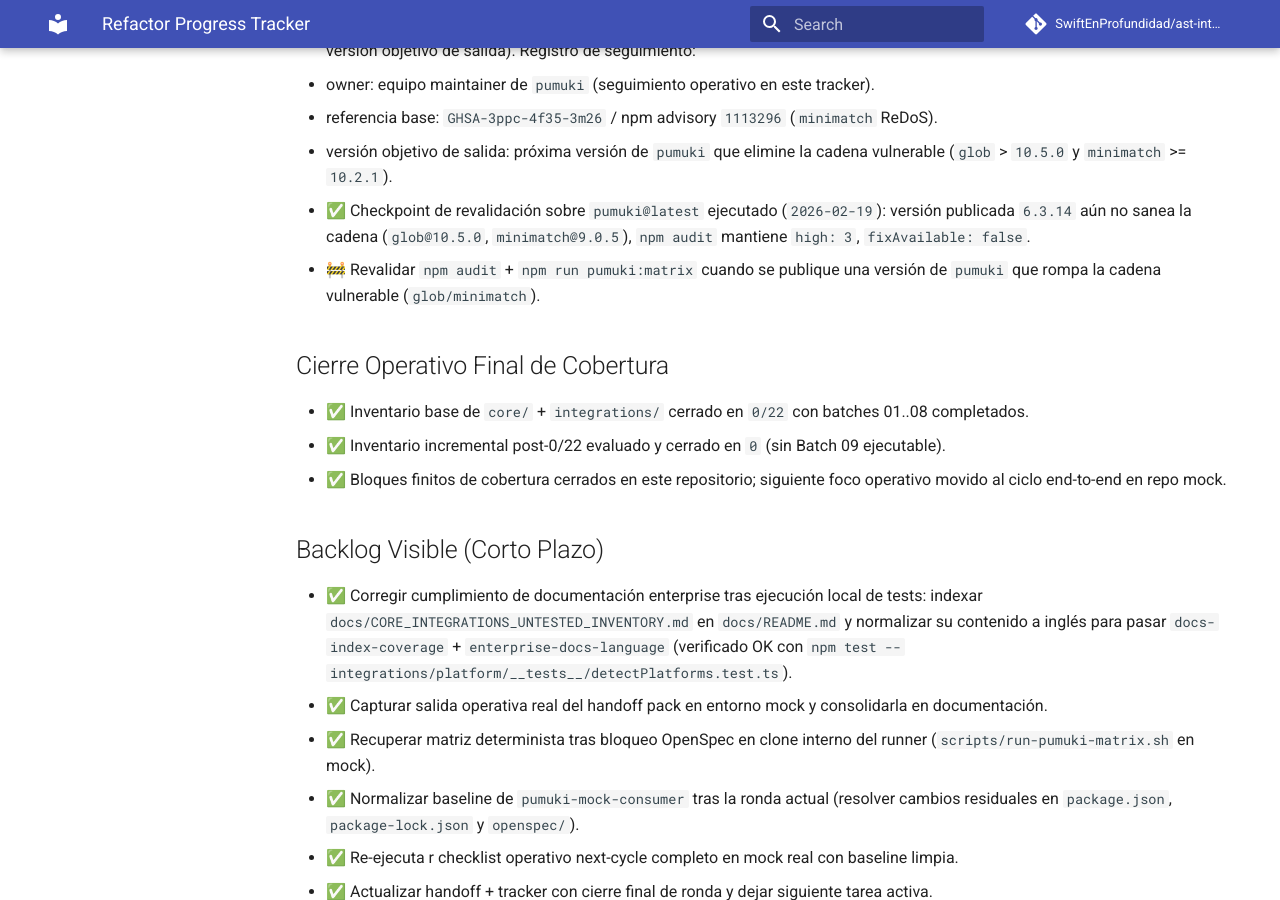
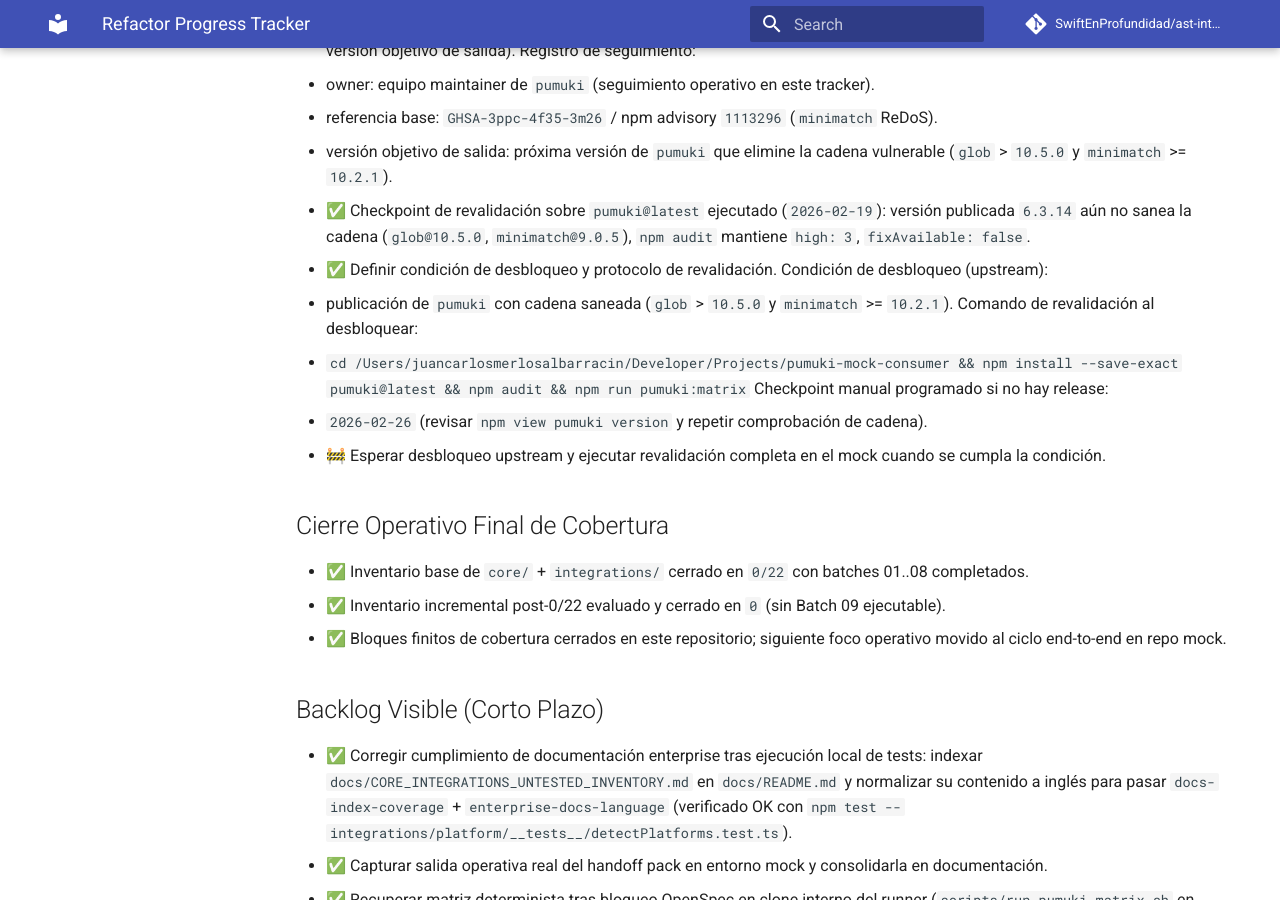
Before and after one commit to SwiftEnProfundidad/ast-intelligence-hooks, an MkDocs documentation site: the page built from docs/REFRACTOR_PROGRESS.md, in a window 1280 px wide and 900 px high, scrolled down 1742 px. Built offline with MkDocs 1.6.1 and Material for MkDocs 9.7.7, drawn with Linux system fonts in a browser that asks for light colours; comment, search, counter and statistics services are not loaded; some of the changed text lies outside the part shown.

Commit message:
docs(tracker): mark upstream-dependent validation as externally blocked with trigger

```diff
--- a/docs/REFRACTOR_PROGRESS.md
+++ b/docs/REFRACTOR_PROGRESS.md
@@ -11,7 +11,7 @@ Estado consolidado del refactor con seguimiento de tareas y evidencia del avance
 - ✅ Bloque finito anterior cerrado con inventario restante **0/22** archivos sin test directo.
 - ✅ Publicar cierre operativo final de la fase de cobertura (inventario base 0/22 + inventario incremental refinado 0).
 - ✅ Consolidar evidencia del ciclo mock ejecutado y cerrar ciclo en este tracker.
-- ⏳ Tarea activa actual: ver sección “Seguimiento Upstream Seguridad (Mock)” (única tarea en 🚧: esperar versión saneada de `pumuki` y revalidar).
+- ⏳ Tarea activa actual: ver sección “Seguimiento Upstream Seguridad (Mock)” (única tarea en 🚧: bloqueo externo hasta release saneada de `pumuki`).
 
 ## Próximo Ciclo Mock (Definición Atómica)
 - ✅ Definir y publicar comando único de arranque del ciclo mock + criterio de aceptación.
@@ -50,7 +50,14 @@ Estado consolidado del refactor con seguimiento de tareas y evidencia del avance
   - referencia base: `GHSA-3ppc-4f35-3m26` / npm advisory `1113296` (`minimatch` ReDoS).
   - versión objetivo de salida: próxima versión de `pumuki` que elimine la cadena vulnerable (`glob` > `10.5.0` y `minimatch` >= `10.2.1`).
 - ✅ Checkpoint de revalidación sobre `pumuki@latest` ejecutado (`2026-02-19`): versión publicada `6.3.14` aún no sanea la cadena (`glob@10.5.0`, `minimatch@9.0.5`), `npm audit` mantiene `high: 3`, `fixAvailable: false`.
-- 🚧 Revalidar `npm audit` + `npm run pumuki:matrix` cuando se publique una versión de `pumuki` que rompa la cadena vulnerable (`glob/minimatch`).
+- ✅ Definir condición de desbloqueo y protocolo de revalidación.
+  Condición de desbloqueo (upstream):
+  - publicación de `pumuki` con cadena saneada (`glob` > `10.5.0` y `minimatch` >= `10.2.1`).
+  Comando de revalidación al desbloquear:
+  - `cd /Users/juancarlosmerlosalbarracin/Developer/Projects/pumuki-mock-consumer && npm install --save-exact pumuki@latest && npm audit && npm run pumuki:matrix`
+  Checkpoint manual programado si no hay release:
+  - `2026-02-26` (revisar `npm view pumuki version` y repetir comprobación de cadena).
+- 🚧 Esperar desbloqueo upstream y ejecutar revalidación completa en el mock cuando se cumpla la condición.
 
 ## Cierre Operativo Final de Cobertura
 - ✅ Inventario base de `core/` + `integrations/` cerrado en `0/22` con batches 01..08 completados.
```
